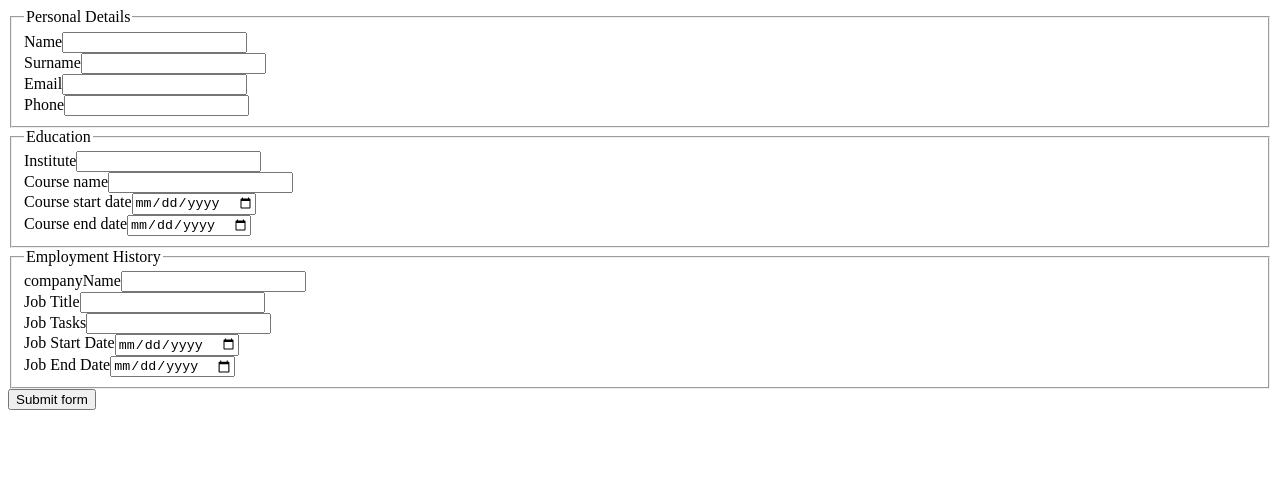
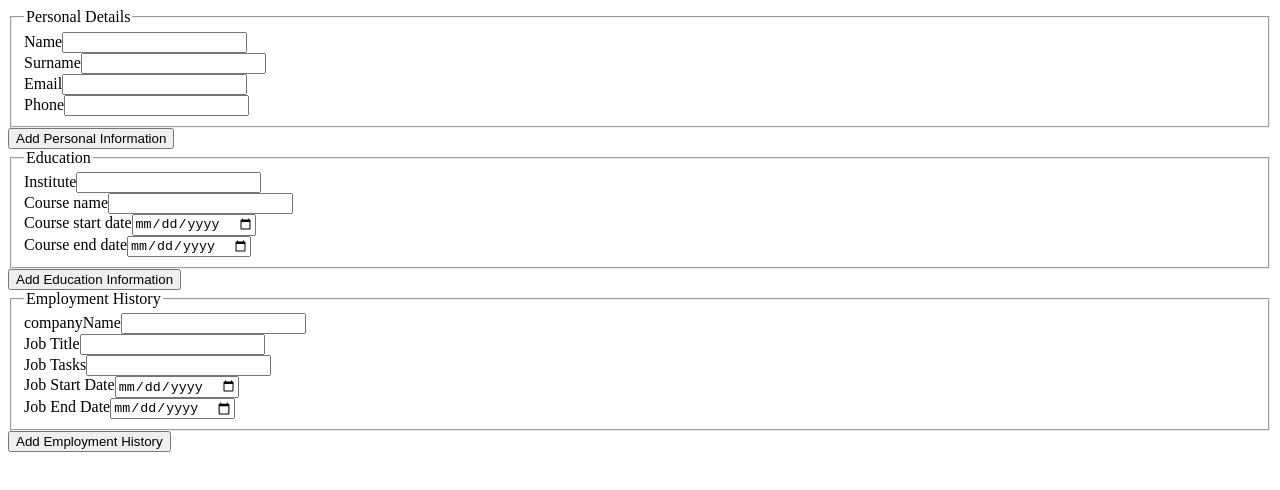
Before and after one commit to dr96mabuza/CV-Application, a React (Create React App) app: page / in a window 1280 px wide. Shown: the top 490 px of the page. Built offline with nearby package versions, Linux system fonts and the light colour scheme.

Commit message:
each section has is own submmition and change handler

```diff
--- a/src/App.js
+++ b/src/App.js
@@ -1,11 +1,15 @@
 import React, { Component } from "react";
-import Form from "./components/form";
+import GeneralInformation from "./components/personalDetails";
+import EducationDetails from "./components/education";
+import WorkExperience from "./components/workExperience";
 
 class App extends Component {
   render() {
     return (
       <div>
-        <Form />
+        <GeneralInformation />
+        <EducationDetails />
+        <WorkExperience />
       </div>
     );
   }
--- a/src/components/education.js
+++ b/src/components/education.js
@@ -1,4 +1,5 @@
 import React, { Component } from "react";
+import Display from "./display";
 
 class EducationDetails extends Component {
   constructor() {
@@ -9,6 +10,7 @@ class EducationDetails extends Component {
       courseName: "",
       courseStartDate: "",
       courseEndDate: "",
+      eduInfor: "",
     };
   }
 
@@ -19,17 +21,20 @@ class EducationDetails extends Component {
     });
   };
 
+  onSubmitForm = (e) => {
+    e.preventDefault();
+    this.setState({
+      eduInfor: { ...this.state, [e.target.name]: e.target.value },
+    });
+  };
+
   render() {
     const { institute, courseName, courseStartDate, courseEndDate } =
       this.state;
-    const educationInfor = {
-      institute,
-      courseName,
-      courseStartDate,
-      courseEndDate,
-    };
 
     return (
+      <form onSubmit={this.onSubmitForm}>
+        {" "}
         <fieldset>
           <legend>Education</legend>
           <div>
@@ -69,6 +74,8 @@ class EducationDetails extends Component {
             />
           </div>
         </fieldset>
+        <button type="submit">Add Education Information</button>
+      </form>
     );
   }
 }
--- a/src/components/form.js
+++ /dev/null
@@ -1,32 +0,0 @@
-import React, { Component } from "react";
-import Display from "./display";
-import GeneralInformation from "./personalDetails";
-import EducationDetails from "./education";
-import WorkExperience from "./workExperience";
-
-class Form extends Component {
-  constructor() {
-    super();
-    this.state = { cv: "" };
-  }
-
-  onSubmitForm = (e) => {
-    e.preventDefault();
-  };
-
-  render() {
-    return (
-      <div>
-        <form onSubmit={this.onSubmitForm}>
-          <GeneralInformation />
-          <EducationDetails />
-          <WorkExperience />
-
-          <button type="submit">Submit form</button>
-        </form>
-      </div>
-    );
-  }
-}
-
-export default Form;
--- a/src/components/personalDetails.js
+++ b/src/components/personalDetails.js
@@ -1,4 +1,5 @@
 import React, { Component } from "react";
+import Display from "./display";
 
 class GeneralInformation extends Component {
   constructor() {
@@ -9,6 +10,7 @@ class GeneralInformation extends Component {
       surname: "",
       email: "",
       phone: "",
+      generalInfor: "",
     };
   }
 
@@ -19,10 +21,18 @@ class GeneralInformation extends Component {
     });
   };
 
+  onSubmitForm = (e) => {
+    e.preventDefault();
+    this.setState({
+      generalInfor: { ...this.state, [e.target.name]: e.target.value },
+    });
+  };
+
   render() {
     const { name, surname, email, phone } = this.state;
-    const generalInfor = { name, surname, email, phone };
+
     return (
+      <form onSubmit={this.onSubmitForm}>
         <fieldset>
           <legend>Personal Details</legend>
           <div>
@@ -62,6 +72,8 @@ class GeneralInformation extends Component {
             />
           </div>
         </fieldset>
+        <button type="submit">Add Personal Information</button>
+      </form>
     );
   }
 }
--- a/src/components/workExperience.js
+++ b/src/components/workExperience.js
@@ -1,4 +1,5 @@
 import React, { Component } from "react";
+import Display from "./display";
 
 class WorkExperience extends Component {
   constructor() {
@@ -10,6 +11,7 @@ class WorkExperience extends Component {
       jobTasks: "",
       jobStartDate: "",
       jobEndDate: "",
+      jobInfor: "",
     };
   }
 
@@ -20,18 +22,20 @@ class WorkExperience extends Component {
     });
   };
 
+  onSubmitForm = (e) => {
+    e.preventDefault();
+    this.setState({
+      jobInfor: { ...this.state, [e.target.name]: e.target.value },
+    });
+  };
+
   render() {
     const { companyName, jobTitle, jobTasks, jobStartDate, jobEndDate } =
       this.state;
-    const workInfor = {
-      companyName,
-      jobTitle,
-      jobTasks,
-      jobStartDate,
-      jobEndDate,
-    };
 
     return (
+      <form onSubmit={this.onSubmitForm}>
+        {" "}
         <fieldset>
           <legend>Employment History</legend>
           <div>
@@ -80,6 +84,8 @@ class WorkExperience extends Component {
             />
           </div>
         </fieldset>
+        <button type="submit">Add Employment History</button>
+      </form>
     );
   }
 }
```
Lines whose indentation alone changed are shown as unchanged.
